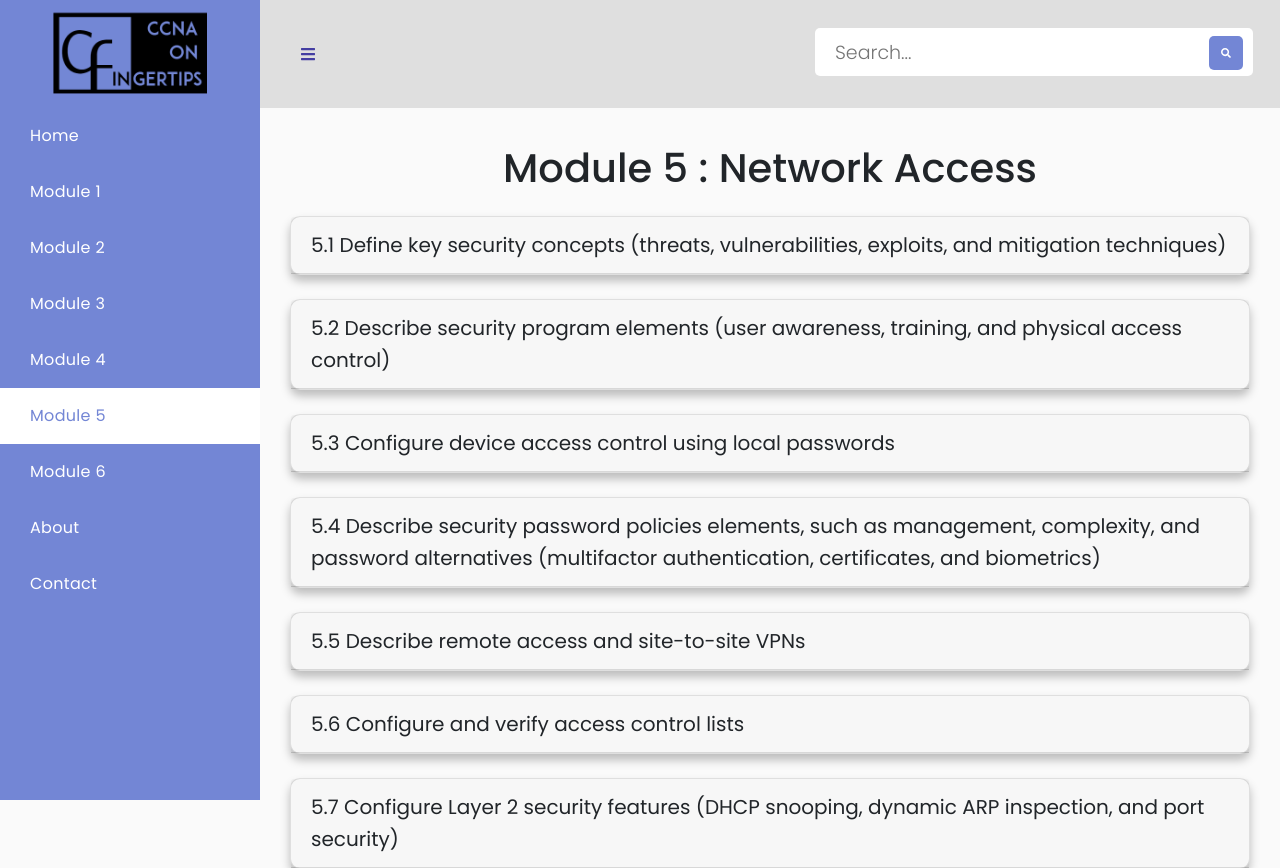
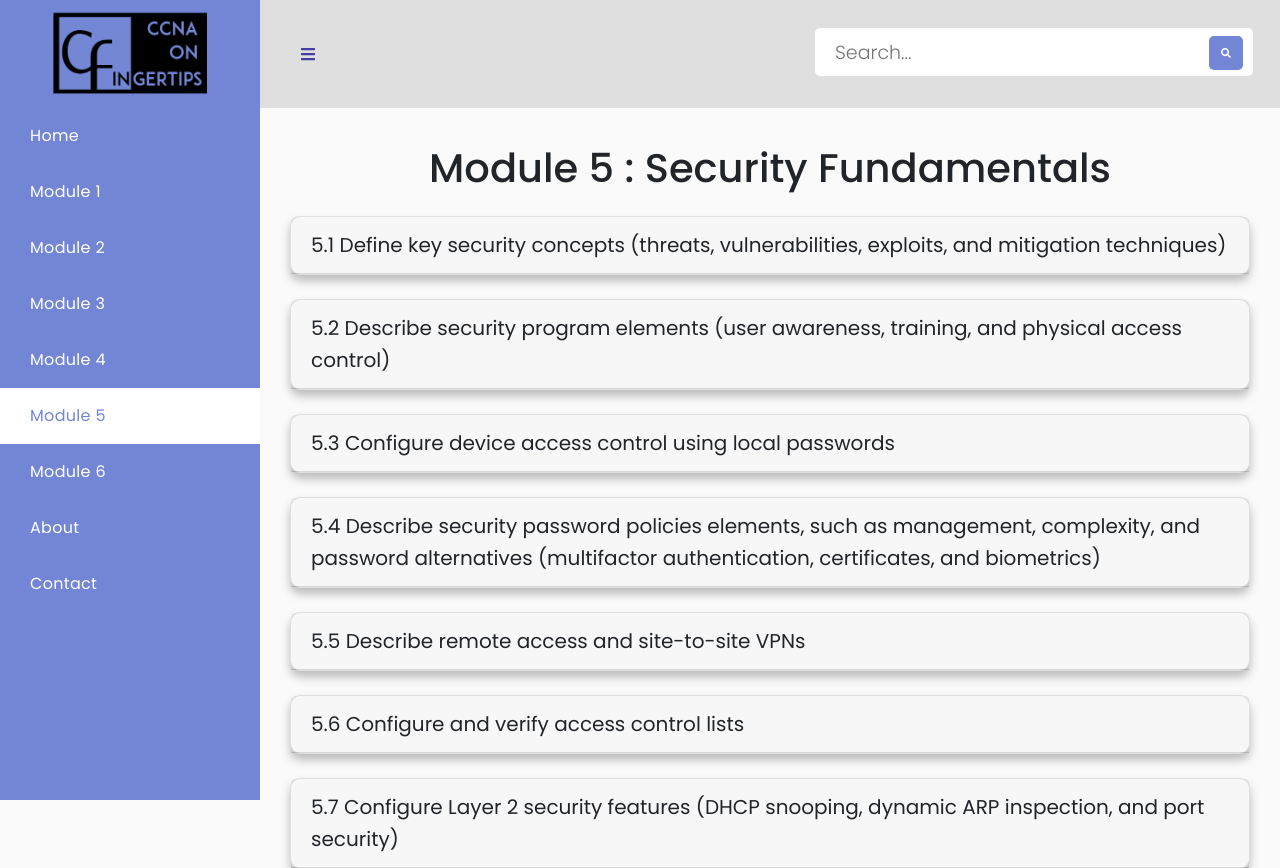
Before and after one commit to akshara01/CCNA-On-FingerTips, a Django app: page /module5 in a window 1280 px wide. Shown: the top 868 px of the page. Run offline with Django 3.2, Linux system fonts and the light colour scheme; some libraries are stand-ins or nearby versions.

Commit message:
Update module5.html

```diff
--- a/website/templates/website/module5.html
+++ b/website/templates/website/module5.html
@@ -5,7 +5,7 @@
 {% block content %}
 <div class="container modules">
     <div class='sidebar-content'>
-        <h1 class="text-center">Module 5 : Network Access</h1>
+        <h1 class="text-center">Module 5 : Security Fundamentals</h1>
         <div class="card-body p-0">
             <div class="flex flex-column  mt-4 faq-section">
                 <div class="row">
```
